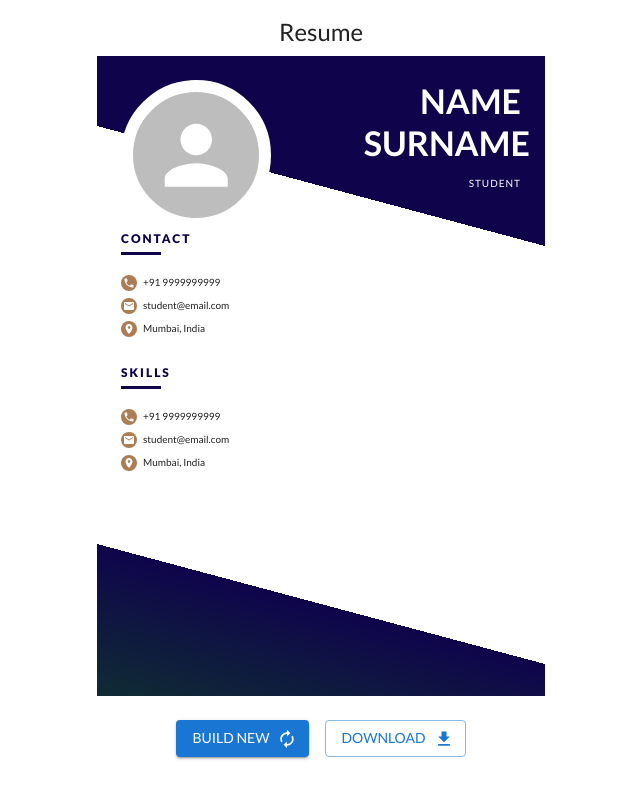
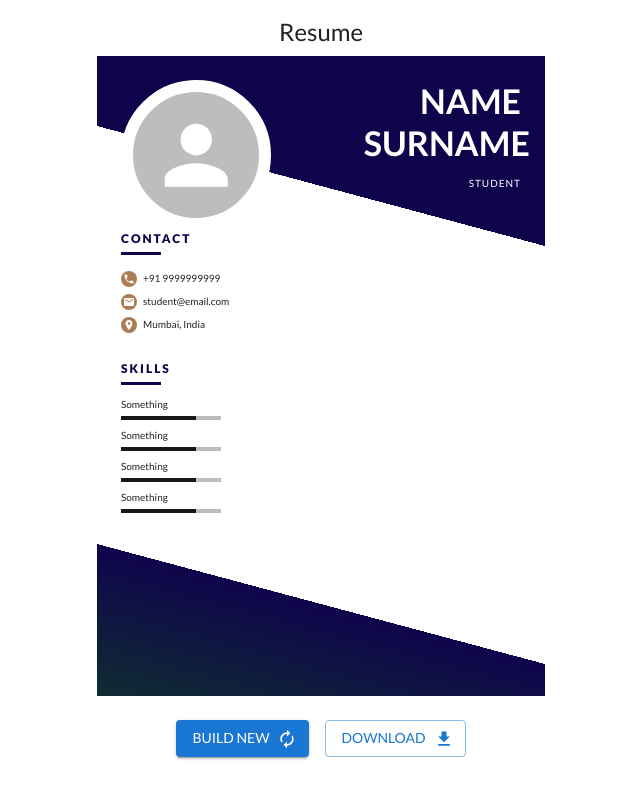
Before and after one commit to chetangotgithub/resume-builder, a React (Create React App) app: page / in a window 1280 px wide. Shown: the whole page, without its empty margins (319-959 px from the left). Built offline with nearby package versions, Linux system fonts and the light colour scheme.

Commit message:
Create SkillBox

```diff
--- a/src/components/ContactBox.js
+++ b/src/components/ContactBox.js
@@ -31,7 +31,7 @@ const ContactBox = () => {
           borderBottom: "3px solid #0F044C",
           width: "40px",
           paddingTop: "4px",
-          marginBottom: 1,
+          marginBottom: 0.5,
         }}
       />
       <List>
--- a/src/components/SkillsBox.js
+++ b/src/components/SkillsBox.js
@@ -1,14 +1,5 @@
 import React from "react";
-import {
-  Avatar,
-  Box,
-  List,
-  ListItem,
-  ListItemIcon,
-  ListItemText,
-  Typography,
-} from "@mui/material";
-import { LocationOn, Mail, Phone } from "@mui/icons-material";
+import { Box, LinearProgress, List, ListItem, Typography } from "@mui/material";
 
 const SkillsBox = () => {
   return (
@@ -31,42 +22,53 @@ const SkillsBox = () => {
           borderBottom: "3px solid #0F044C",
           width: "40px",
           paddingTop: "4px",
-          marginBottom: 1,
+          marginBottom: 0.5,
         }}
       />
       <List>
         <ListItem sx={{ padding: 0 }}>
-          <ListItemIcon sx={{ minWidth: "22px" }}>
-            <Avatar sx={{ width: "16px", height: "16px", bgcolor: "#aa7d55" }}>
-              <Phone sx={{ width: "12px", height: "12px" }} />
-            </Avatar>
-          </ListItemIcon>
-          <ListItemText
-            primary="+91 9999999999"
-            primaryTypographyProps={{ fontSize: 10 }}
-          />
+          <Box sx={{ marginBottom: 1 }}>
+            <Typography sx={{ fontSize: "10px" }}>Something</Typography>
+            <LinearProgress
+              variant="determinate"
+              value={75}
+              color="inherit"
+              sx={{ mt: 0.5, height: 4, width: "100px" }}
+            />
+          </Box>
         </ListItem>
         <ListItem sx={{ padding: 0 }}>
-          <ListItemIcon sx={{ minWidth: "22px" }}>
-            <Avatar sx={{ width: "16px", height: "16px", bgcolor: "#aa7d55" }}>
-              <Mail sx={{ width: "12px", height: "12px" }} />
-            </Avatar>
-          </ListItemIcon>
-          <ListItemText
-            primary="student@email.com"
-            primaryTypographyProps={{ fontSize: 10 }}
-          />
+          <Box sx={{ marginBottom: 1 }}>
+            <Typography sx={{ fontSize: "10px" }}>Something</Typography>
+            <LinearProgress
+              variant="determinate"
+              value={75}
+              color="inherit"
+              sx={{ mt: 0.5, height: 4, width: "100px" }}
+            />
+          </Box>
         </ListItem>
         <ListItem sx={{ padding: 0 }}>
-          <ListItemIcon sx={{ minWidth: "22px" }}>
-            <Avatar sx={{ width: "16px", height: "16px", bgcolor: "#aa7d55" }}>
-              <LocationOn sx={{ width: "12px", height: "12px" }} />
-            </Avatar>
-          </ListItemIcon>
-          <ListItemText
-            primary="Mumbai, India"
-            primaryTypographyProps={{ fontSize: 10 }}
-          />
+          <Box sx={{ marginBottom: 1 }}>
+            <Typography sx={{ fontSize: "10px" }}>Something</Typography>
+            <LinearProgress
+              variant="determinate"
+              value={75}
+              color="inherit"
+              sx={{ mt: 0.5, height: 4, width: "100px" }}
+            />
+          </Box>
+        </ListItem>
+        <ListItem sx={{ padding: 0 }}>
+          <Box sx={{ marginBottom: 1 }}>
+            <Typography sx={{ fontSize: "10px" }}>Something</Typography>
+            <LinearProgress
+              variant="determinate"
+              value={75}
+              color="inherit"
+              sx={{ mt: 0.5, height: 4, width: "100px" }}
+            />
+          </Box>
         </ListItem>
       </List>
     </Box>
```
